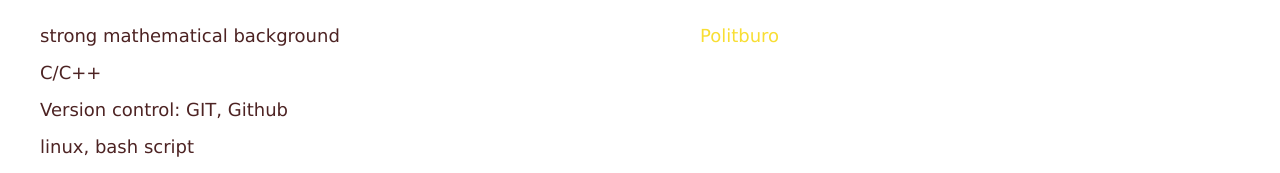
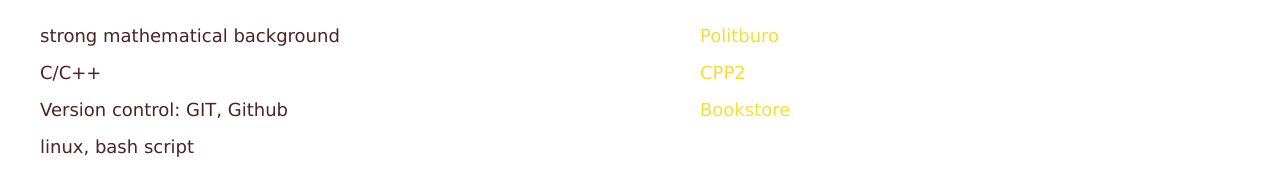
Before and after one commit to a-scarlett/a-scarlett.github.io, a plain HTML site: page index.html in a window 1280 px wide. Shown: the part 753-926 px from the top of the page. Drawn offline with Linux system fonts and the light colour scheme.

Commit message:
fix: add projects

```diff
--- a/index.html
+++ b/index.html
@@ -84,6 +84,12 @@
           <li class="section-item">
             <a href="https://github.com/a-scarlett/Politburo">Politburo</a>
           </li>
+          <li class="section-item">
+            <a href="https://github.com/a-scarlett/CPP2">CPP2</a>
+          </li>
+          <li class="section-item">
+            <a href="https://github.com/a-scarlett/web-technology-project">Bookstore</a>
+          </li>
         </ul>
       </section>
       <section class="section section-education" id="education">
```
